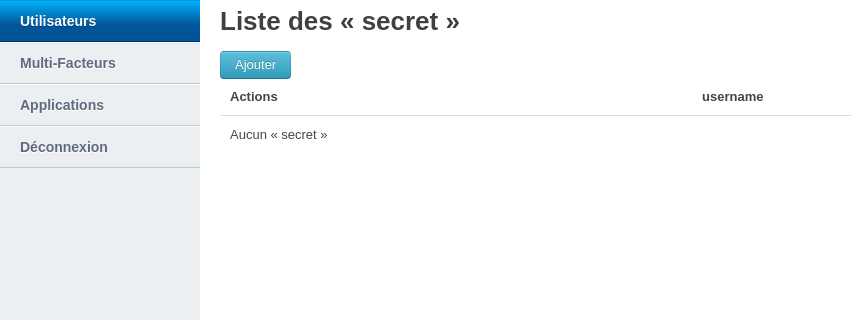
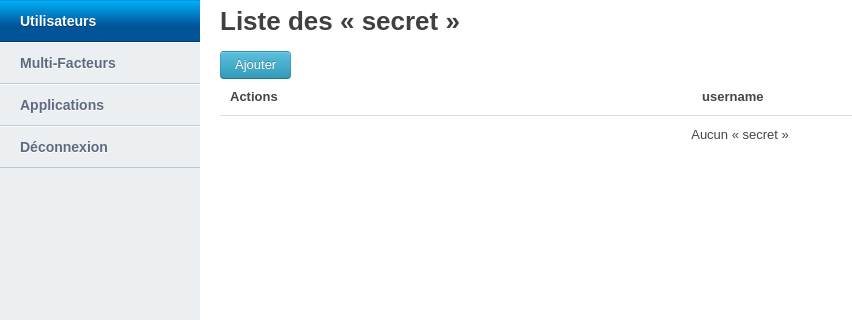
Before and after one commit to c4software/cso, a Flask app: page /admin/secret/list in a window 1280 px wide. Shown: the top 320 px of the page, without its empty margins (0-852 px from the left). Run offline with Flask 2, Linux system fonts and the light colour scheme; a user stored in the database is signed in.

Commit message:
Add text-center on the empty list message

```diff
--- a/modules/csoGestion/templates/list.html
+++ b/modules/csoGestion/templates/list.html
@@ -31,7 +31,7 @@
 		{% endfor %}
 		{% if not list %}
 		<tr>
-			<td colspan="2">Aucun « {{action}} »</td>
+			<td colspan="2" class="text-center">Aucun « {{action}} »</td>
 		</tr>
 		{% endif %}
 	</tbody>
--- a/static/styles/main.css
+++ b/static/styles/main.css
@@ -204,3 +204,7 @@ h1, h2, h3, h4, h5, h6 {
 	font-weight:bold;
 	line-height:28px;
 }
+
+.text-center{
+	text-align: center;
+}
```
Also changed, not shown: database/CSO.db.
